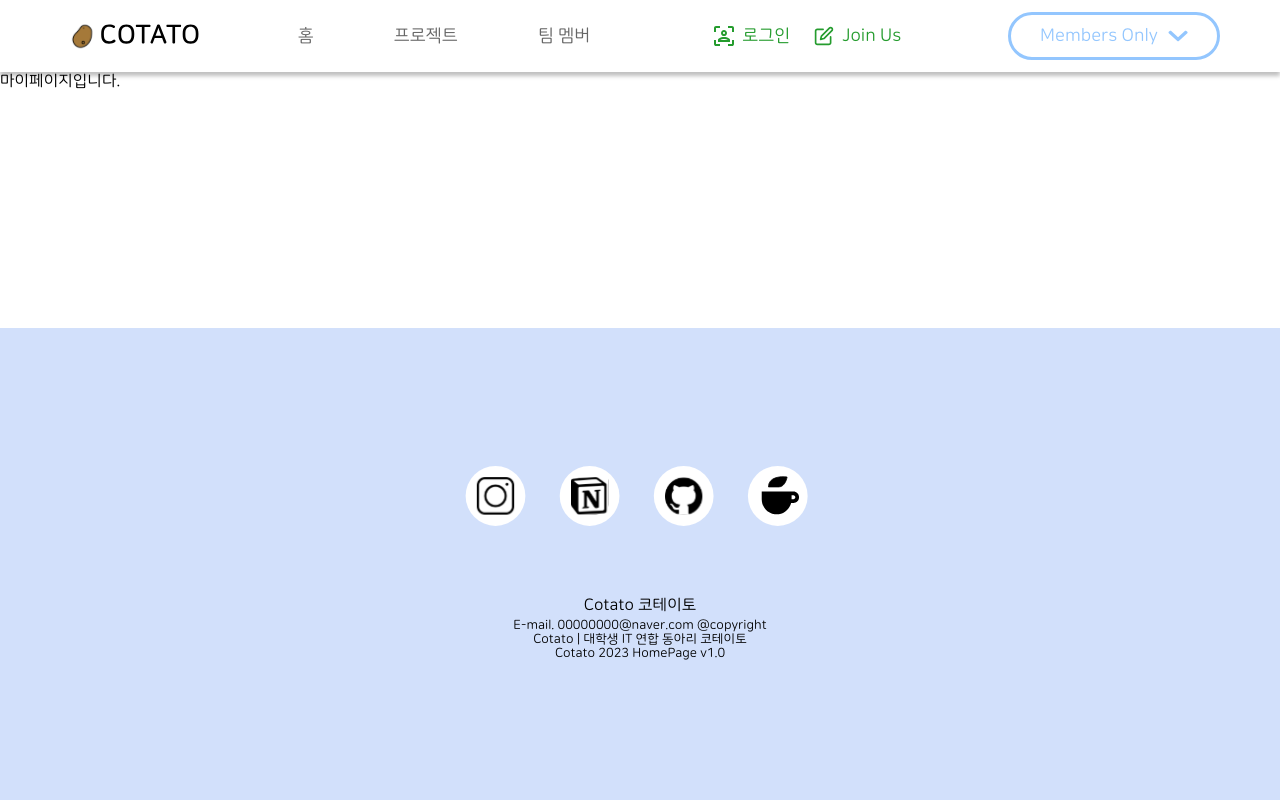
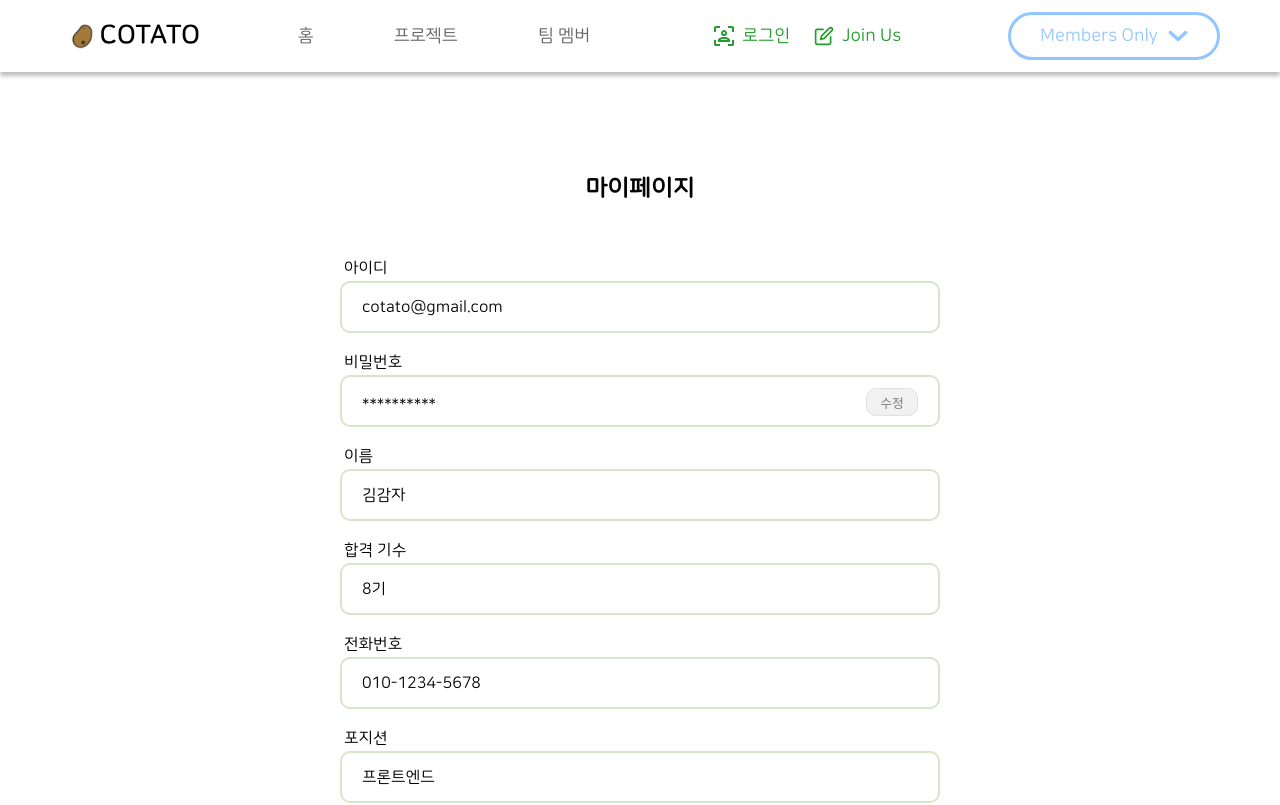
Before and after one commit to IT-Cotato/CS-Quiz-FE, a React (Create React App) app: page /mypage in a window 1280 px wide. Shown: the top 805 px of the page. Built offline with nearby package versions, Linux system fonts and the light colour scheme.

Commit message:
[feat] 마이페이지 화면

```diff
--- a/src/pages/MyPage/MyPage.tsx
+++ b/src/pages/MyPage/MyPage.tsx
@@ -1,7 +1,101 @@
 import React from 'react';
+import styled from 'styled-components';
 
 const MyPage = () => {
-  return <div>마이페이지입니다.</div>;
+  return (
+    <Wrapper>
+      <h3>마이페이지</h3>
+      <InfoWrapper>
+        <InfoItem>
+          <p>아이디</p>
+          <InfoBox>cotato@gmail.com</InfoBox>
+        </InfoItem>
+        <InfoItem>
+          <p>비밀번호</p>
+          <InfoBox style={{ paddingTop: '8px' }}>
+            **********
+            <button>수정</button>
+          </InfoBox>
+        </InfoItem>
+        <InfoItem>
+          <p>이름</p>
+          <InfoBox>김감자</InfoBox>
+        </InfoItem>
+        <InfoItem>
+          <p>합격 기수</p>
+          <InfoBox>8기</InfoBox>
+        </InfoItem>
+        <InfoItem>
+          <p>전화번호</p>
+          <InfoBox>010-1234-5678</InfoBox>
+        </InfoItem>
+        <InfoItem>
+          <p>포지션</p>
+          <InfoBox>프론트엔드</InfoBox>
+        </InfoItem>
+      </InfoWrapper>
+    </Wrapper>
+  );
 };
 
 export default MyPage;
+
+const Wrapper = styled.div`
+  display: flex;
+  flex-direction: column;
+  align-items: center;
+  justify-content: center;
+  margin-top: 80px;
+  h3 {
+    font-size: 1.5rem;
+    margin-bottom: 56px;
+  }
+`;
+
+const InfoWrapper = styled.div`
+  display: flex;
+  flex-direction: column;
+  align-items: center;
+  justify-content: center;
+`;
+
+const InfoItem = styled.div`
+  display: flex;
+  flex-direction: column;
+  margin-bottom: 8px;
+  p {
+    font-size: 1rem;
+    margin-bottom: 0;
+    margin-top: 0;
+    padding-left: 4px;
+    padding-bottom: 4px;
+  }
+`;
+
+const InfoBox = styled.div`
+  width: 600px;
+  height: 52px;
+  border-radius: 10px;
+  border: 2px solid #d7e5ca;
+  background: #fff;
+  margin-bottom: 12px;
+  display: flex;
+  flex-direction: row;
+  align-items: center;
+  justify-content: space-between;
+  padding-left: 20px;
+  font-size: 1rem;
+  button {
+    width: 52px;
+    height: 28px;
+    border-radius: 10px;
+    border: 1px solid #e0e0e0;
+    background: #f1f1f1;
+    font-family: Inter;
+    font-size: 0.8rem;
+    color: #7c7c7c;
+    font-weight: 400;
+    margin-right: 20px;
+    margin-bottom: 6px;
+  }
+`;
```
